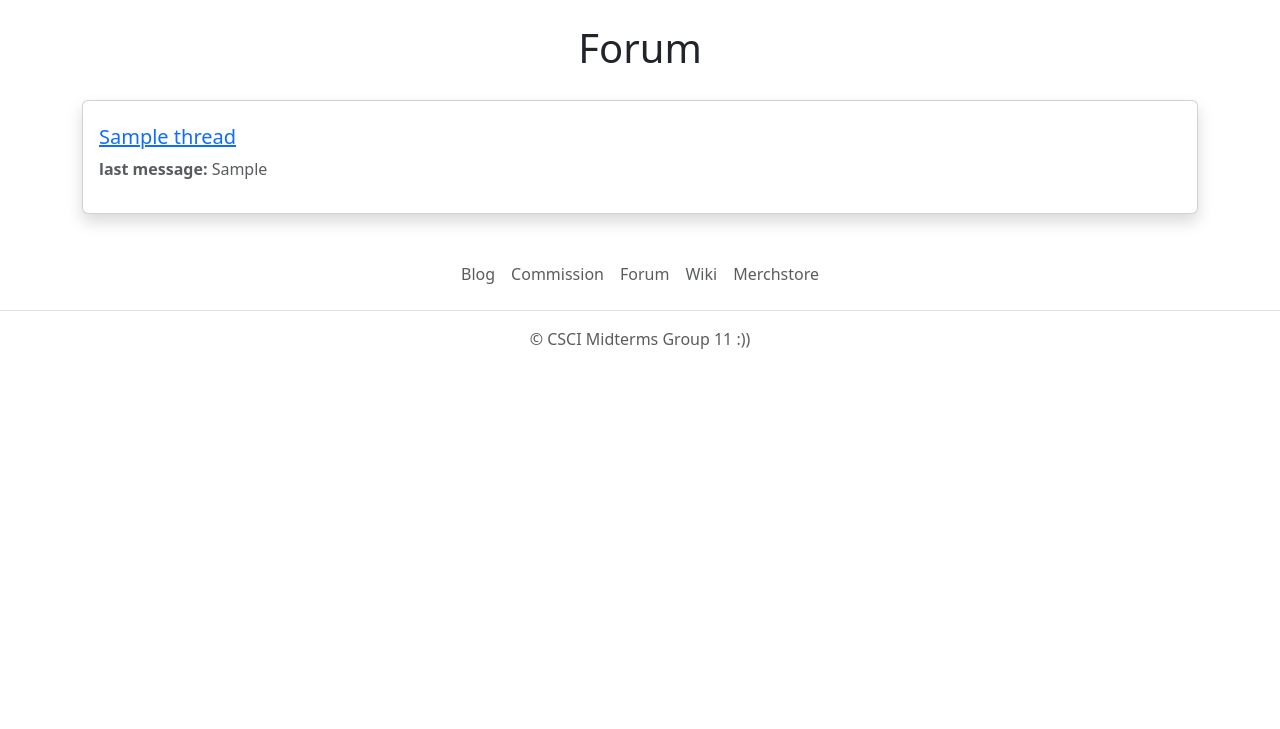
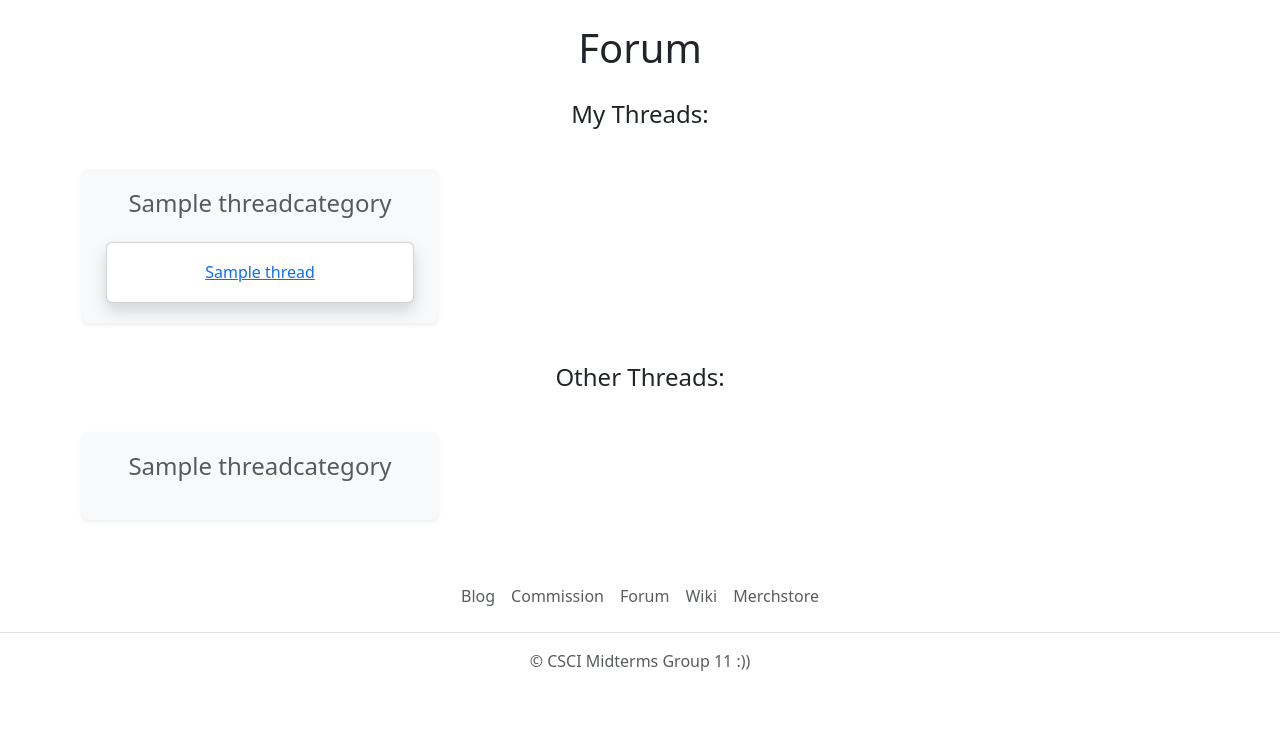
Before and after one commit to miksingsoju/hobbysite-CD-11, a Django app: template hobbysite/forum/templates/list_view.html in a window 1280 px wide. Shown: the part 111-840 px from the top of the page. Before the commit the page ends 460 px from the top, so only its background shows below. Run offline with Django 5.2, Linux system fonts and the light colour scheme; the template is opened without the code that fills it: values that come from a table or form of the project are taken from there, others are empty; tables that the repository leaves empty hold one stand-in row (values such as "Sample post").

Commit message:
fix thread view and template, add separation for user threads and other threads

```diff
--- /dev/null
+++ b/hobbysite/forum/templates/list_base.html
@@ -0,0 +1,51 @@
+{% extends "base.html" %}
+{% block title %} Thread List {% endblock %}
+
+{% block content %}
+<div class="container">
+<h1 class="text-center my-4 pb-1">Forum</h1>
+
+{% if categories %}
+    <h4 class="text-center">My Threads:</h4>
+    <div class="row my-4">
+    {% for category in categories %}
+        <container class="col-md-4 my-3">
+        <div class="px-4 py-3 h-100 card-body shadow-sm rounded bg-light">
+            <h4 class="text-center text-muted mt-1 mb-4">{{ category }}</h4>
+            {% if category.threads.all %}
+                {% for thread in category.threads.all %}
+                    {% block my_list %}
+                    {% endblock %}
+                {% endfor %}
+            {% else %}
+            <!-- Fallback message if no threads exist -->
+            <p class="text-center text-danger">No threads yet.</p>
+        {% endif %}
+        </div>
+        </container>
+    {% endfor %}
+    </div>
+
+    <h4 class="text-center">Other Threads:</h4>
+    <div class="row my-4">
+    {% for category in categories %}
+        <container class="col-md-4 my-3">
+        <div class="px-4 py-3 h-100 card-body shadow-sm rounded bg-light">
+            <h4 class="text-center text-muted mt-1 mb-4">{{ category }}</h4>
+            {% if category.threads.all %}
+                {% for thread in category.threads.all %}
+                    {% block other_list %}
+                    {% endblock %}
+                {% endfor %}
+            {% else %}
+            <!-- Fallback message if no threads exist -->
+            <p class="text-center text-danger">No threads yet.</p>
+        {% endif %}
+        </div>
+        </container>
+    {% endfor %}
+    </div>
+{% endif %}
+
+</div>
+{% endblock %}
--- a/hobbysite/forum/templates/list_view.html
+++ b/hobbysite/forum/templates/list_view.html
@@ -1,37 +1,31 @@
-{% extends "base.html" %}
-{% block title %} Thread List {% endblock %}
+{% extends "list_base.html" %}
 
-{% block content %}
-<div class="container">
+{% block my_list %}
+{% if thread in user_threads %}
+<container class="col">
+    <div class="card shadow row-md-1 p-3 my-1">
+        <!-- Thread Title -->
+        <h6 class="card-title my-1">
+            <a href="{% url 'forum:thread_detail' thread.id %}" class="text-primary">
+            {{ thread.title }}
+            </a>
+        </h6>
+    </div>
+</container>
+{% endif %}
+{% endblock %}
 
-  <h1 class="text-center my-4 pb-1">Forum</h1>
-
-  {% if threads %}
-  {% for category in categories %}
-    <div class="row-md-4 my-4">
-      {% for thread in threads %}
-        <div class="row-md-1 mb-3">
-          <div class="card shadow">
-            <div class="card-body text-start">
-              <!-- Thread Title -->
-              <h5 class="card-title my-2">
-                <a href="{% url 'forum:thread_detail' thread.id %}" class="text-primary">
-                  {{ thread.title }}
-                </a>
-              </h5>
-              <!-- Thread Metadata -->
-              <p class="text-muted">
-                <strong>last message:</strong> {{ thread.entry|truncatewords:25 }}
-              </p>
-            </div>
-          </div>
-        </div>
-      {% endfor %}
+{% block other_list %}
+{% if thread not in user_threads %}
+<container class="col">
+    <div class="card shadow row-md-1 p-3 my-1">
+        <!-- Thread Title -->
+        <h6 class="card-title my-1">
+            <a href="{% url 'forum:thread_detail' thread.id %}" class="text-primary">
+            {{ thread.title }}
+            </a>
+        </h6>
     </div>
-  {% endfor %}
-  {% else %}
-    <!-- Fallback message if no threads exist -->
-    <p class="text-center text-danger">No threads yet.</p>
-  {% endif %}
-</div>
+</container>
+{% endif %}
 {% endblock %}
--- a/hobbysite/forum/templates/thread_detail.html
+++ b/hobbysite/forum/templates/thread_detail.html
@@ -26,9 +26,9 @@
                 {{ thread.category.name }}
             {% endif %}
             <br>
-            <strong>Published on:</strong> {{ thread.created_on|date:"F j, Y, g:i a" }}
+            <strong>Published:</strong> {{ thread.created_on|date:"F j, Y, g:i a" }}
             <br>
-            <strong>Last updated on:</strong> {{ thread.updated_on|date:"F j, Y, g:i a" }}
+            <strong>Last updated:</strong> {{ thread.updated_on|date:"F j, Y, g:i a" }}
         </p>
     </header>
 
--- a/hobbysite/forum/views.py
+++ b/hobbysite/forum/views.py
@@ -4,9 +4,11 @@ from .models import ThreadCategory, Thread
 def thread_list(request):
     categories = ThreadCategory.objects.all()
     threads = Thread.objects.all()
+    user_threads = Thread.objects.filter(author=request.user)
     ctx = {
         'categories': categories,
         'threads': threads,
+        'user_threads': user_threads,
     }
     return render(request, 'list_view.html', ctx)
 
```
